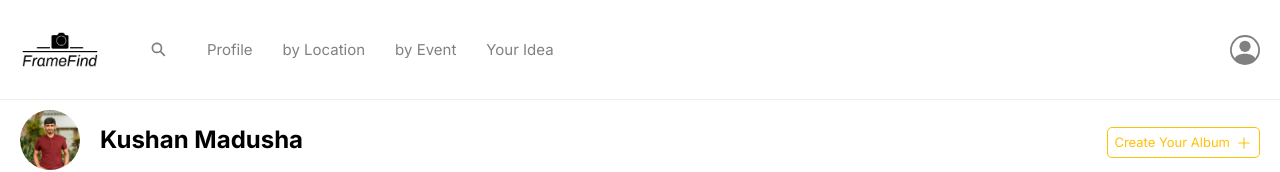
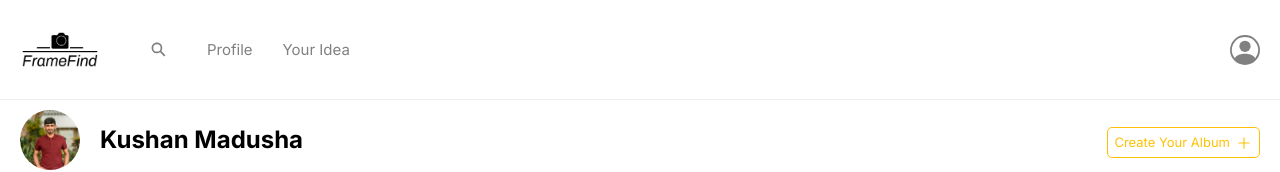
Before and after one commit to kushanMadusha96/FrameFind, a Next.js app: page / in a window 1280 px wide. Shown: the top 172 px of the page. Built offline with nearby package versions, Linux system fonts and the light colour scheme.

Commit message:
changed nav bar

```diff
--- a/src/app/(components)/NavBar/NavBar.tsx
+++ b/src/app/(components)/NavBar/NavBar.tsx
@@ -71,12 +71,6 @@ export default function NavBar(props: { signUp: boolean }) {
             <Link href="/" className={styles.link}>Profile</Link>
           </li>
           <li className={styles.linkItem}>
-            <Link href="/" className={styles.link}>by Location</Link>
-          </li>
-          <li className={styles.linkItem}>
-            <Link href="/" className={styles.link}>by Event</Link>
-          </li>
-          <li className={styles.linkItem}>
             <Link href="/" className={styles.link}>Your Idea</Link>
           </li>
         </ul>
@@ -133,12 +127,6 @@ export function MobileNavBar({ onClickRxCrossIcon, onClickMenuIcon }: MobileNavB
           <Link href="/" className={styles.mobileLink}>Profile</Link>
         </li>
         <li className={styles.mobileLinkItem}>
-          <Link href="/" className={styles.mobileLink}>by Location</Link>
-        </li>
-        <li className={styles.mobileLinkItem}>
-          <Link href="/" className={styles.mobileLink}>by Event</Link>
-        </li>
-        <li className={styles.mobileLinkItem}>
           <Link href="/" className={styles.mobileLink}>Your Idea</Link>
         </li>
       </ul>
```
